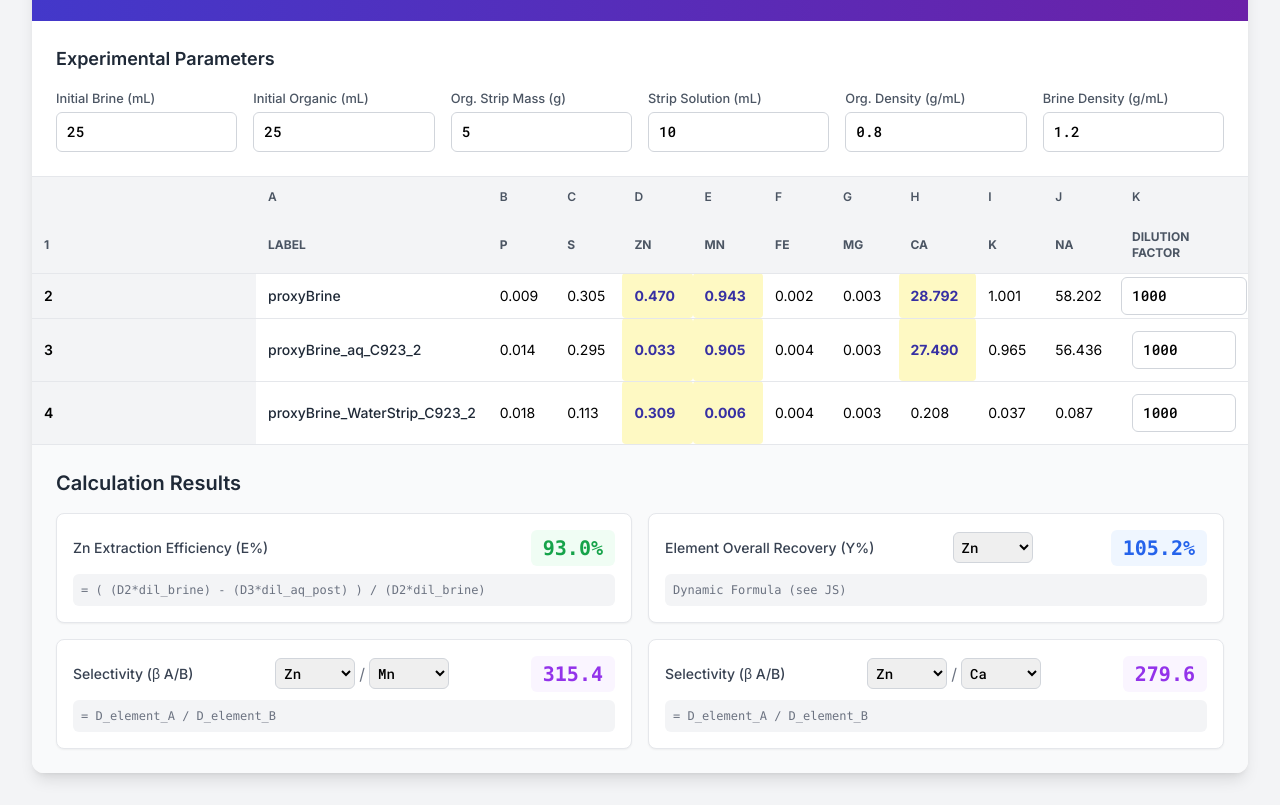
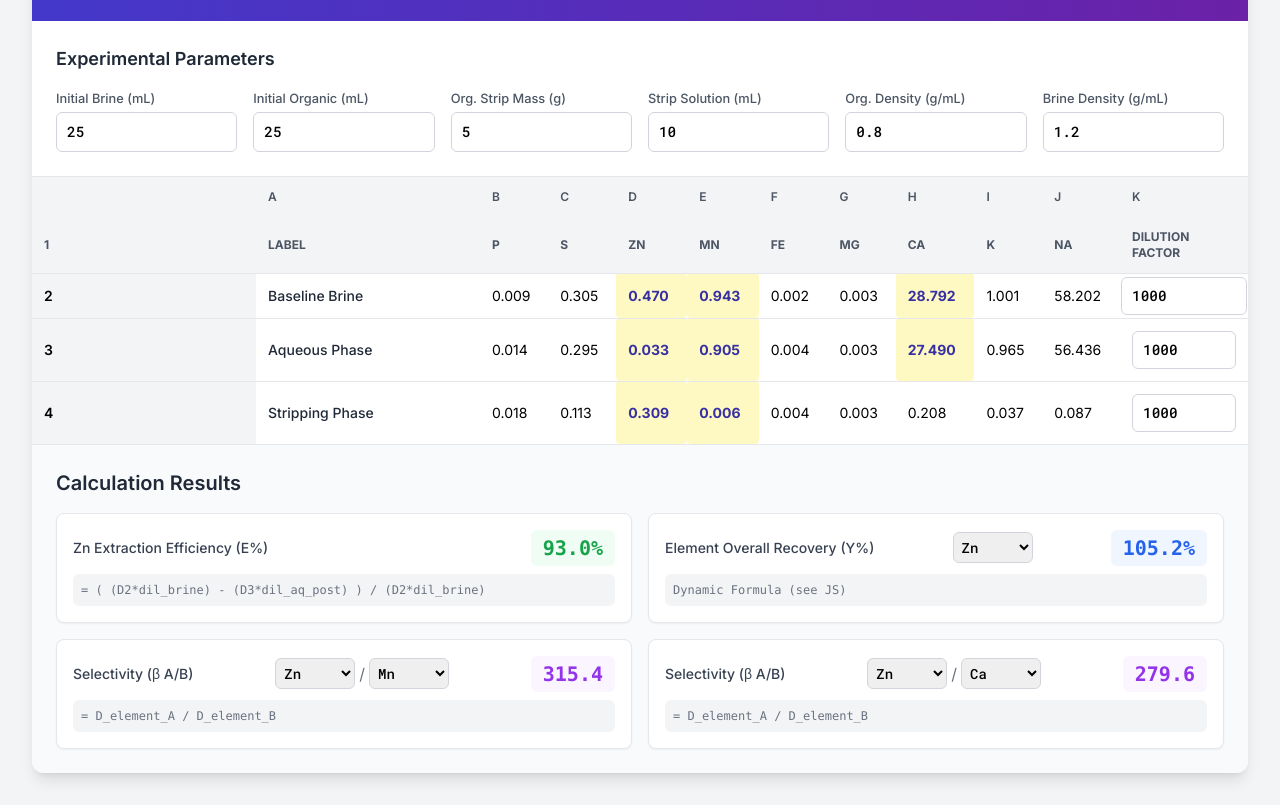
Before and after one commit to lx0605/lx0605.github.io, a plain HTML site: page icp-analysis.html in a window 1280 px wide. Shown: the part 119-924 px from the top of the page. Drawn offline with nearby package versions, Linux system fonts and the light colour scheme.

Commit message:
updated the ipc analysis calculator, and fixed typos

```diff
--- a/icp-analysis.html
+++ b/icp-analysis.html
@@ -152,7 +152,7 @@
                 <tbody class="divide-y divide-gray-200">
                     <tr class="hover:bg-gray-50">
                         <td class="p-3 font-semibold bg-gray-100">2</td>
-                        <td class="p-3 font-medium text-gray-800">proxyBrine</td>
+                        <td class="p-3 font-medium text-gray-800">Baseline Brine</td>
                         <td class="p-3 relative" contenteditable="true" id="B2">0.009<span class="cell-id">B2</span></td>
                         <td class="p-3 relative" contenteditable="true" id="C2">0.305<span class="cell-id">C2</span></td>
                         <td class="p-3 relative bg-yellow-100 font-bold text-indigo-800" contenteditable="true" id="D2">0.470<span class="cell-id">D2</span></td>
@@ -166,7 +166,7 @@
                     </tr>
                     <tr class="hover:bg-gray-50">
                         <td class="p-3 font-semibold bg-gray-100">3</td>
-                        <td class="p-3 font-medium text-gray-800">proxyBrine_aq_C923_2</td>
+                        <td class="p-3 font-medium text-gray-800">Aqueous Phase</td>
                         <td class="p-3 relative" contenteditable="true" id="B3">0.014<span class="cell-id">B3</span></td>
                         <td class="p-3 relative" contenteditable="true" id="C3">0.295<span class="cell-id">C3</span></td>
                         <td class="p-3 relative bg-yellow-100 font-bold text-indigo-800" contenteditable="true" id="D3">0.033<span class="cell-id">D3</span></td>
@@ -180,7 +180,7 @@
                     </tr>
                     <tr class="hover:bg-gray-50">
                         <td class="p-3 font-semibold bg-gray-100">4</td>
-                        <td class="p-3 font-medium text-gray-800">proxyBrine_WaterStrip_C923_2</td>
+                        <td class="p-3 font-medium text-gray-800">Stripping Phase</td>
                         <td class="p-3 relative" contenteditable="true" id="B4">0.018<span class="cell-id">B4</span></td>
                         <td class="p-3 relative" contenteditable="true" id="C4">0.113<span class="cell-id">C4</span></td>
                         <td class="p-3 relative bg-yellow-100 font-bold text-indigo-800" contenteditable="true" id="D4">0.309<span class="cell-id">D4</span></td>
```
